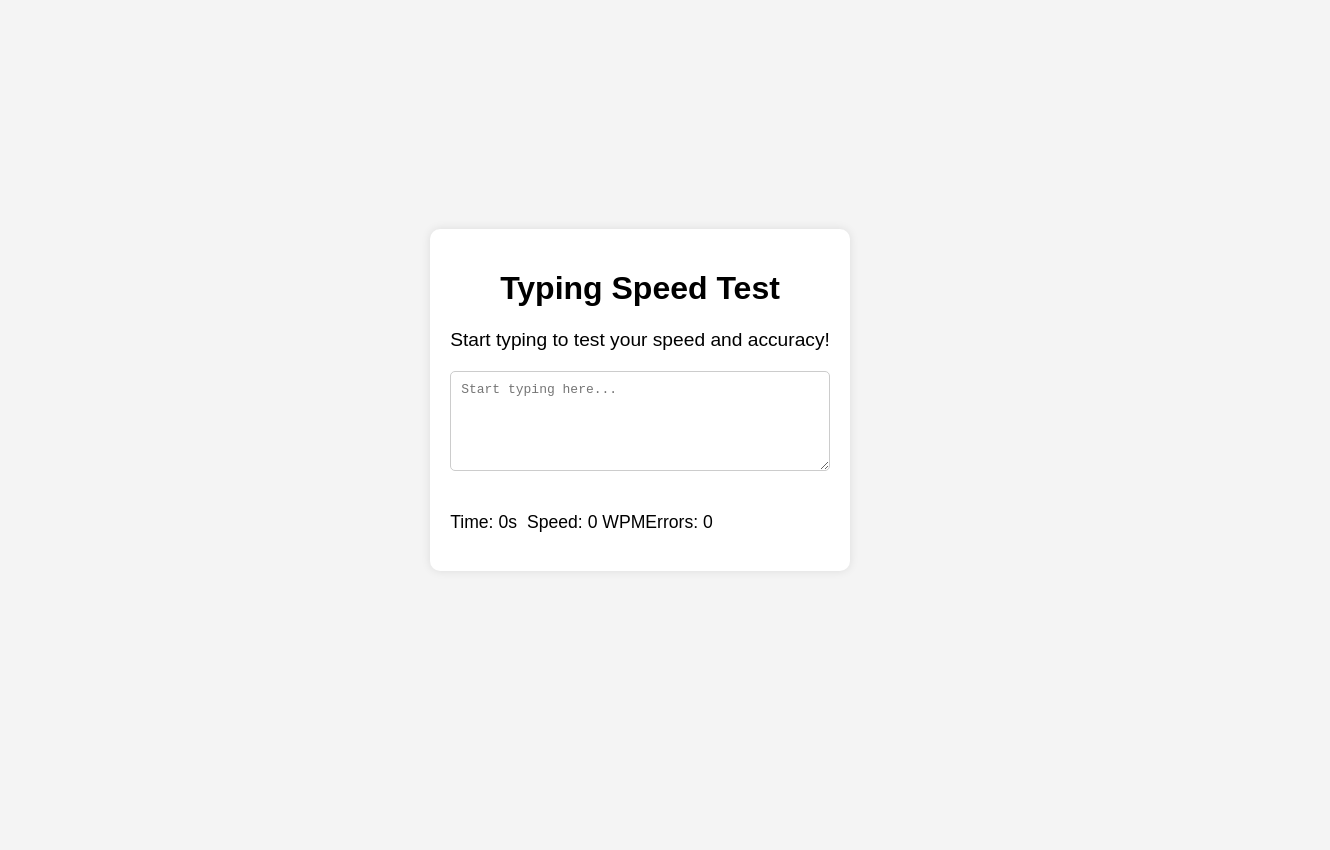
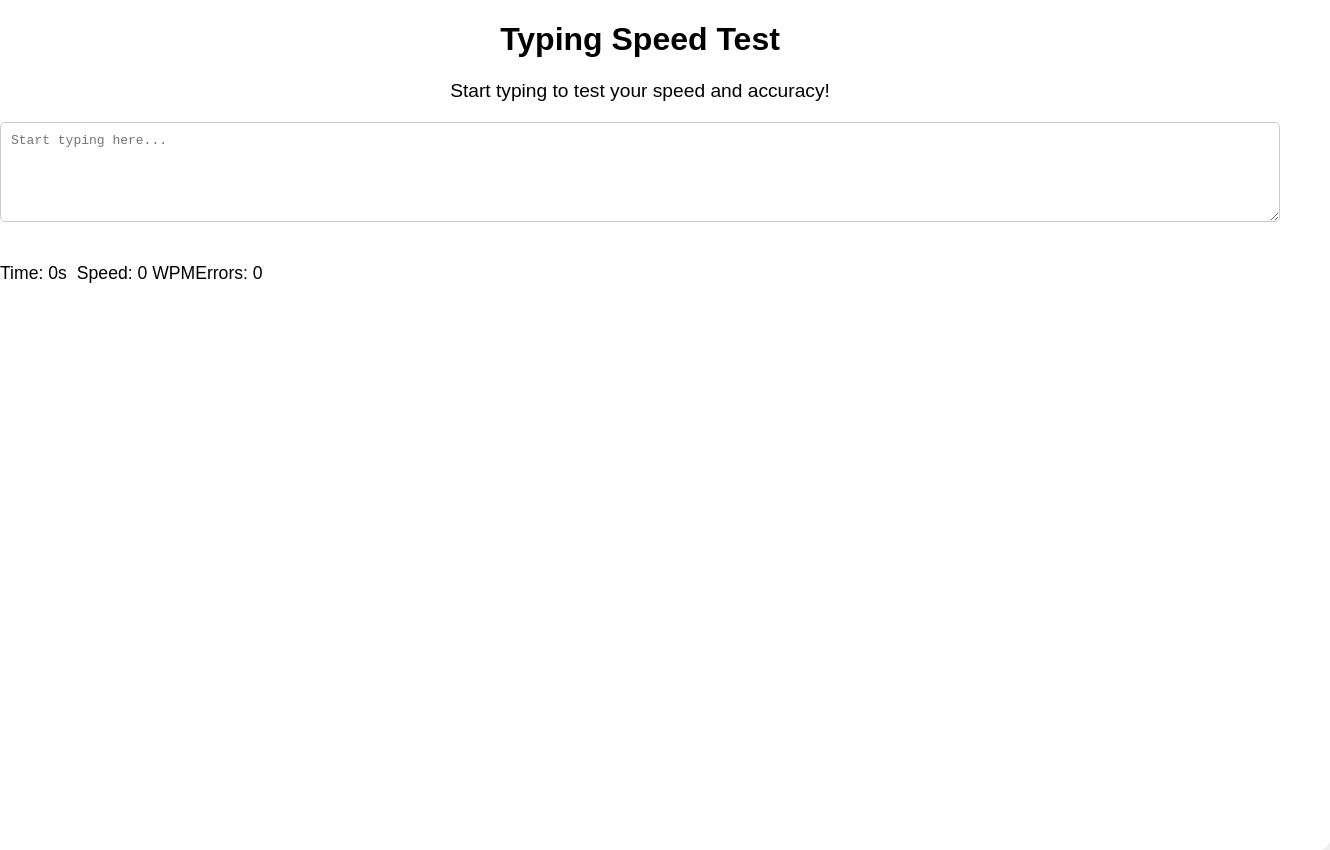
Before and after one commit to anandtiwari30122/typing_test, a plain HTML site: page index.html in a window 1280 px wide. Shown: the whole page, 1330 px wide, since content can reach past the window. Before the commit the page ends 800 px from the top, so only its background shows below. Drawn offline with Linux system fonts and the light colour scheme.

Commit message:
Update style.css

```diff
--- a/style.css
+++ b/style.css
@@ -11,7 +11,9 @@ body {
 .container {
     text-align: center;
     background-color: #fff;
-    padding: 20px;
+    padding: 50px !important;
+    min-width: 100vw;
+    min-height: 100vh;
     border-radius: 10px;
     box-shadow: 0 0 10px rgba(0, 0, 0, 0.1);
 }
```
